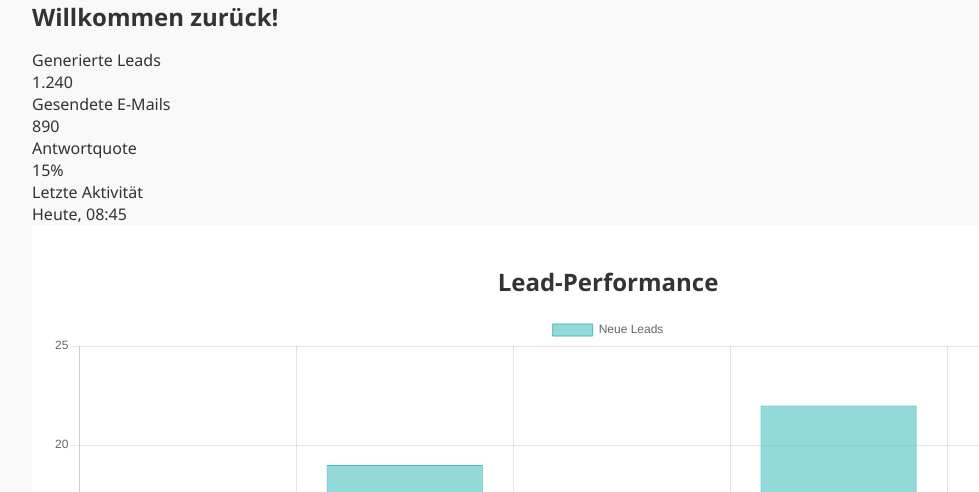
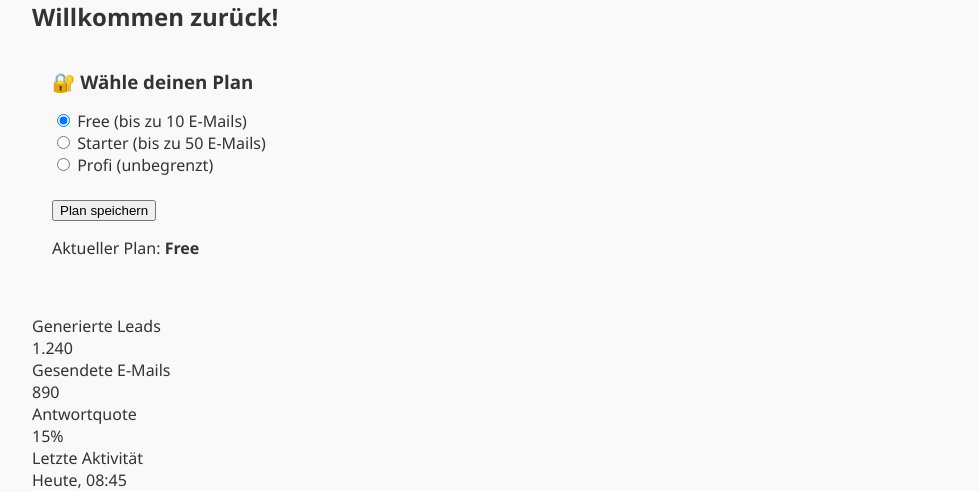
Before and after one commit to MerabTserodze/leadgen-app, a Flask app: page /dashboard in a window 1280 px wide. Shown: the part 65-557 px from the top of the page, without its empty margins (32-1011 px from the left). Run offline with Flask 3, Linux system fonts and the light colour scheme.

Commit message:
Update dashboard.html

```diff
--- a/templates/dashboard.html
+++ b/templates/dashboard.html
@@ -24,6 +24,28 @@
     <!-- DASHBOARD METRICS -->
     <div class="container">
         <h2>Willkommen zurück!</h2>
+
+        <!-- 🔽 ТАРИФНЫЙ ПЛАН (новое) -->
+        <div class="card" style="padding: 20px; margin-bottom: 20px;">
+            <h3>🔐 Wähle deinen Plan</h3>
+            <form method="POST">
+                <label>
+                    <input type="radio" name="plan" value="free" {% if selected_plan == 'free' %}checked{% endif %}>
+                    Free (bis zu 10 E-Mails)
+                </label><br>
+                <label>
+                    <input type="radio" name="plan" value="starter" {% if selected_plan == 'starter' %}checked{% endif %}>
+                    Starter (bis zu 50 E-Mails)
+                </label><br>
+                <label>
+                    <input type="radio" name="plan" value="profi" {% if selected_plan == 'profi' %}checked{% endif %}>
+                    Profi (unbegrenzt)
+                </label><br><br>
+                <button type="submit">Plan speichern</button>
+            </form>
+            <p>Aktueller Plan: <strong>{{ selected_plan|capitalize }}</strong></p>
+        </div>
+        <!-- 🔼 КОНЕЦ ДОБАВЛЕННОГО -->
 
         <div class="dashboard-grid">
             <div class="card">
```
